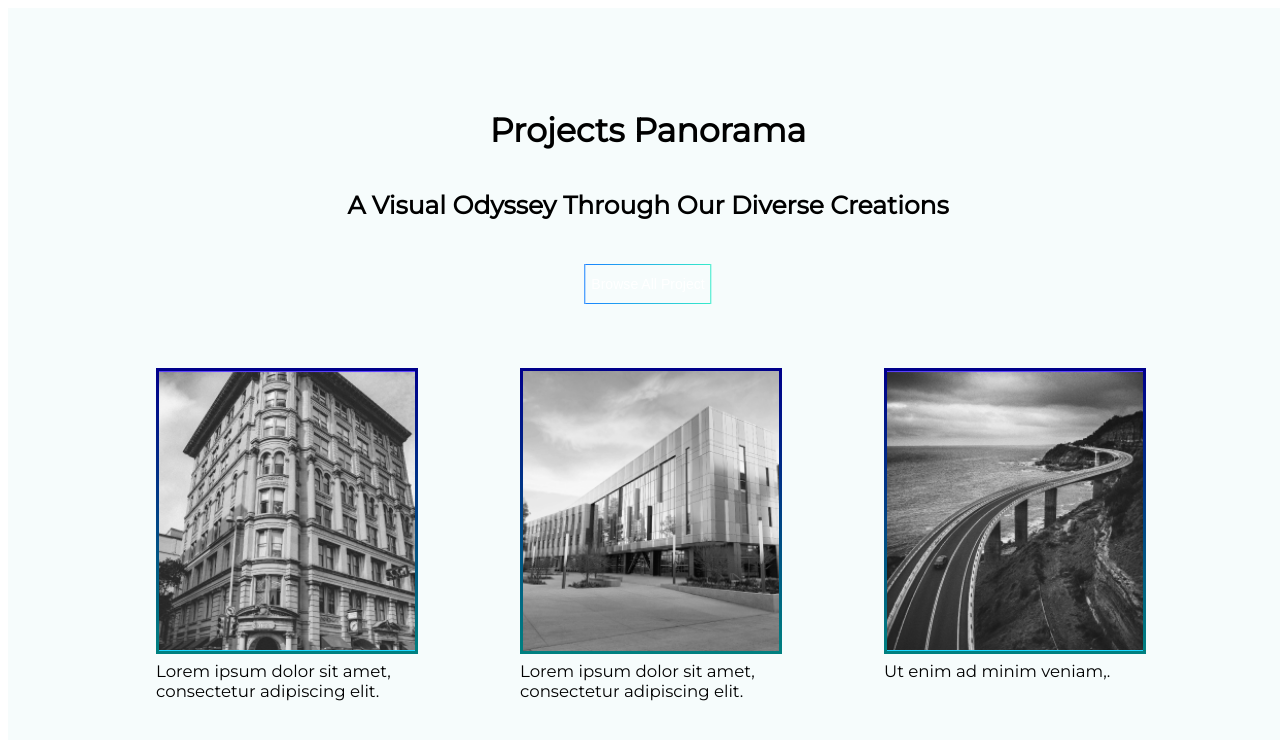
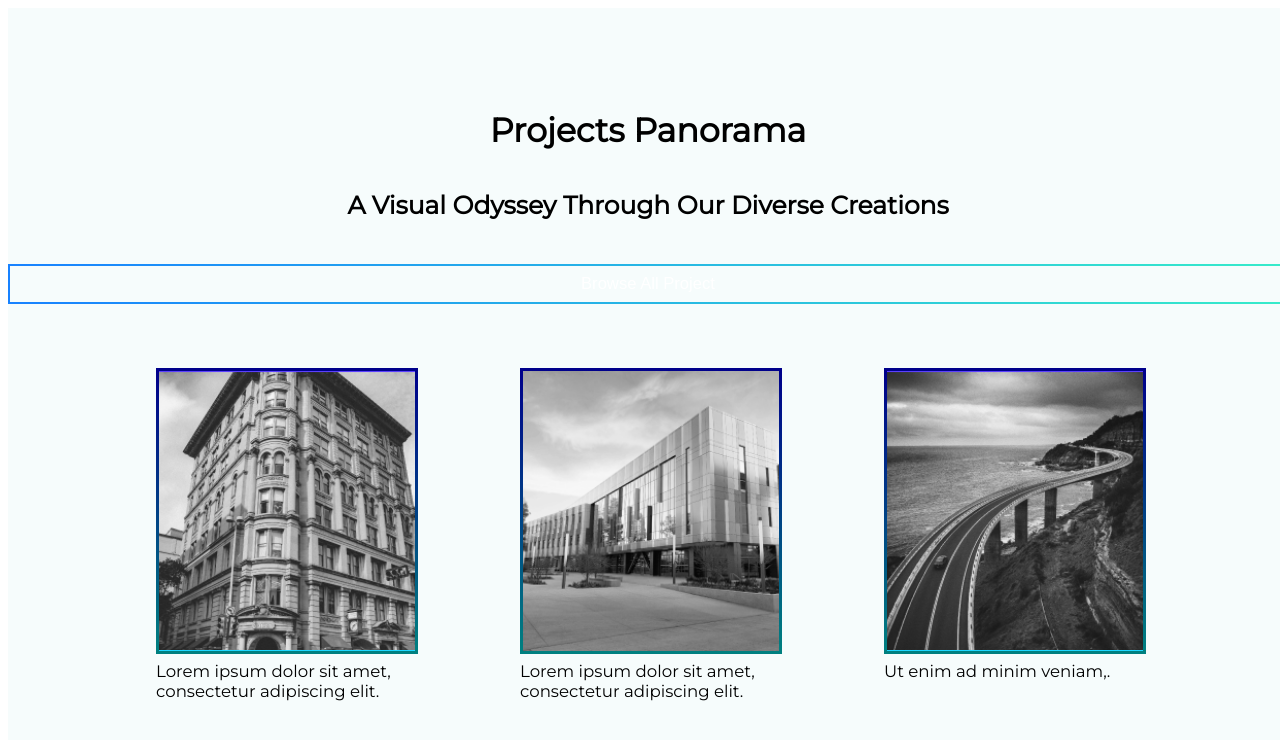
Before and after one commit to sadiqbehzad/imtihan, a React (Create React App) app: page /projects in a window 1280 px wide. Shown: the top 740 px of the page. Built offline with nearby package versions, Linux system fonts and the light colour scheme.

Commit message:
Revising Button code

```diff
--- a/src/components/button/Button.jsx
+++ b/src/components/button/Button.jsx
@@ -1,18 +1,24 @@
-import React from "react";
 import "./button.css";
 const Button = (props) => {
-  const { width, label, color } = props;
-  const btnStyle = {
-    width: width || "auto",
-    color: color || "White",
+  const { label, color } = props;
+  const myButtonStyle = {
+    color: color || "white",
+    // width: width || "auto",
   };
-
+  const myButtonReflectionStyle = {
+    color: "transparent",
+    // width: width || "auto",
+  };
   return (
-    <div className="btn-container">
-      <button className="btn" style={btnStyle}>
+    <div className="myButton-container">
+      <button className="myBttn" style={myButtonStyle}>
+        {label}
+      </button>
+      <button className="myBttn-reflection" style={myButtonReflectionStyle}>
         {label}
       </button>
     </div>
   );
 };
+
 export default Button;
--- a/src/components/button/button.css
+++ b/src/components/button/button.css
@@ -1,65 +1,45 @@
-.btn-container{
+.myButton-container {
+  position: relative;
+  display: flex;
+  justify-content: center;
+  align-items: center;
 
-  position:relative;
+}
+.myBttn, .myBttn-reflection {
+  background: transparent;
+  border: 2px solid transparent;
+  border-image: linear-gradient(to right, #1882FF, #36EBCA);
+  border-image-slice: 1;
+  color: white;
+  font-size: 1.3vw;
+  padding: 10px 20px;
+  cursor: pointer;
+  justify-content: center;
+  align-items: center;
+  width: 100%;
+}
+.myBttn {
+  display: flex;
+}
+.myBttn-reflection {
+  display: none;
+  border-width:0 2px 2px 0;
+  color: transparent;
+  position: absolute;
+  margin-top: 1vw;
+  margin-left: 1vw;
+}
+.myButton-container:hover .myBttn{
+  font-weight: bold;
+}
+.myButton-container:hover .myBttn-reflection {
+  display: flex;
+  font-weight: bold;
 
 }
 
-.btn{
-  position:absolute;
-  /* width: 5vw; */
-  height:2.7vw;
-  color:white;
-  font-size: 1.1vw;
-
-border-image:  linear-gradient(to right, #1882FF, #36EBCA);
-border-image-slice: 1;
-border-width: 0.15vw;
-
-background-color:transparent;
-cursor: pointer;
-/* bottom: 15%; */
-/* left:10%; */
-transition: background-color 0.5s ease-in-out;
-
- }
-
-
-.btn:active{
-  background-image:radial-gradient(50% 50% at 50% 50%, #4A5358 0%, #353D42 100%)
- }
-
-
-
-.btn:hover {
-  font-size: 1.3vw; /* Change font size on hover */
-  background: linear-gradient(to right, #1882FF, #36EBCA );
-  -webkit-background-clip: text;
-  background-clip: text;
-  color: transparent;
+@media screen and (max-width: 768px) {
+  .myBttn, .myBttn-reflection {
+      font-size: 12px;
+  }
 }
-.btn::before {
-  content: "";
-  position: absolute;
-  top: 0;
-  left: 0;
-  width: 100%;
-  height: 100%;
-  border: 0.15vw solid transparent;
-  box-sizing: border-box;
-  transition: border-color 0.5s ease-in-out;
-}
-
-.btn:hover::before {
-
-border-image:  linear-gradient(to right, #1882FF, #36EBCA);
-border-image-slice: 1;
-
-border-width: 0 0.15vw 0.15vw 0;
-
-transform: translate(0.6vw, 0.6vw)
-
-}
-
-.btn:active::before {
-  border-width: 0; /* Make the second border disappear when the button is active */
-}
--- a/src/pages/WhoWeAre/Hero.jsx
+++ b/src/pages/WhoWeAre/Hero.jsx
@@ -19,8 +19,9 @@ const WhoWeAre = () => {
             next-gen digital tools to deliver Real Estate Development projects
             with exceptional outcomes.
           </p>
+
           <div className="herobutton">
-            <Button label="Contact Us" width="10vw" />
+            <Button label="Contact Us" />
           </div>
         </div>
       </div>
--- a/src/pages/WhoWeAre/InnovSustain.jsx
+++ b/src/pages/WhoWeAre/InnovSustain.jsx
@@ -1,6 +1,6 @@
-import Button from "../../components/button/Button";
 import "./innovsustain.css";
 import sustain from "../../images/WhoWeAre/sustain.jpg";
+import Button from "../../components/button/Button";
 const InnovSustain = () => {
   return (
     <div className="innov-sustain">
@@ -32,7 +32,7 @@ const InnovSustain = () => {
               <img src={sustain} alt="sustainability"></img>
             </div>
             <div className="sustain-button">
-              <Button label="Contact Us" color="white" />
+              <Button label="Contact Us" />
             </div>
           </div>
         </div>
--- a/src/pages/WhoWeAre/hero.css
+++ b/src/pages/WhoWeAre/hero.css
@@ -3,7 +3,6 @@
 } */
 
 .heroSection {
-    /* position: relative;   */
     background-image: url("../../images/WhoWeAre/heroImg.png");
     background-size: cover;
     background-repeat: no-repeat;
@@ -12,13 +11,12 @@
     justify-content: left;
     align-items: center;
     color: white;
-    /* z-index: -1; */
     margin-top: 5vw;
     padding-top: 4vw;
     padding-bottom: 4vw;
     padding-left: 10vw;
-    border: solid yellow;
     box-sizing: border-box;
+
 
 }
 .hs-main-container {
@@ -29,7 +27,7 @@
     align-items:flex-start;
     text-align: left;
     box-sizing: border-box;
-    border: solid red;
+
 
 }
 .route {
@@ -48,20 +46,14 @@
 .hero-description {
     line-height: 2vw;
 }
-.herobutton {
-    display: flex;
-    align-items: center;
-    justify-content: center;
 
-
-}
 .contact-card {
     background: linear-gradient(to right, #1882FF, #36EBCA);
     display: flex;
     justify-content: center;
     align-items: center;
     box-shadow: 0 0 5px rgba(0, 0, 0, 0.5);
-    /* box-sizing: border-box; */
+    box-sizing: border-box;
     width: 28vw;
     margin-top: -3vw;
     position: absolute;
@@ -75,7 +67,7 @@
     padding: 1vw 3vw 1vw 3vw;
     width: 100%;
     border: 0;
-    /* border: 1px solid red; */
+    border: 1px solid red;
     margin-top: 4px;
     box-sizing: border-box;
     display: flex;
@@ -125,9 +117,7 @@
         text-align:center;
         font-size: 12px;
     }
-    .herobutton {
-        /* margin-left: 50%; */
-    }
+
 
     .contact-card {
         width: 100%;
--- a/src/pages/WhoWeAre/innovsustain.css
+++ b/src/pages/WhoWeAre/innovsustain.css
@@ -35,7 +35,9 @@
 .sustainability {
     background-color: #003459;
     margin-left: 1px;
+    border: solid red;
 }
+
 .innov-sustain h2 {
     font-size: 1.7vw;
 }
@@ -58,8 +60,9 @@
 }
 .sustain-button {
     margin-top: 5vw;
-    color: white;
-    margin-left: 0;
+    margin-left: auto;
+
+
 }
 
 @media screen and (max-width: 768px) {
```
